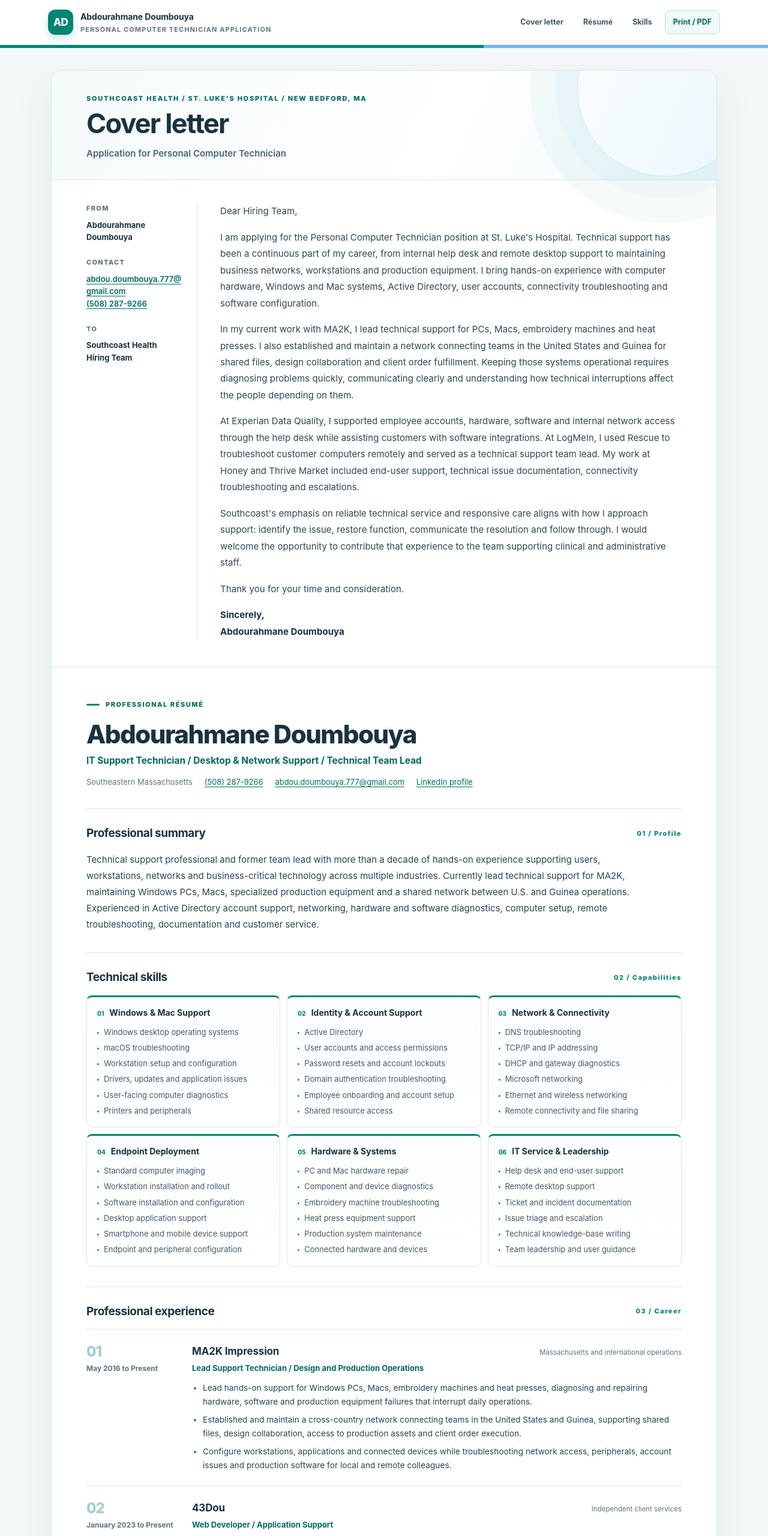
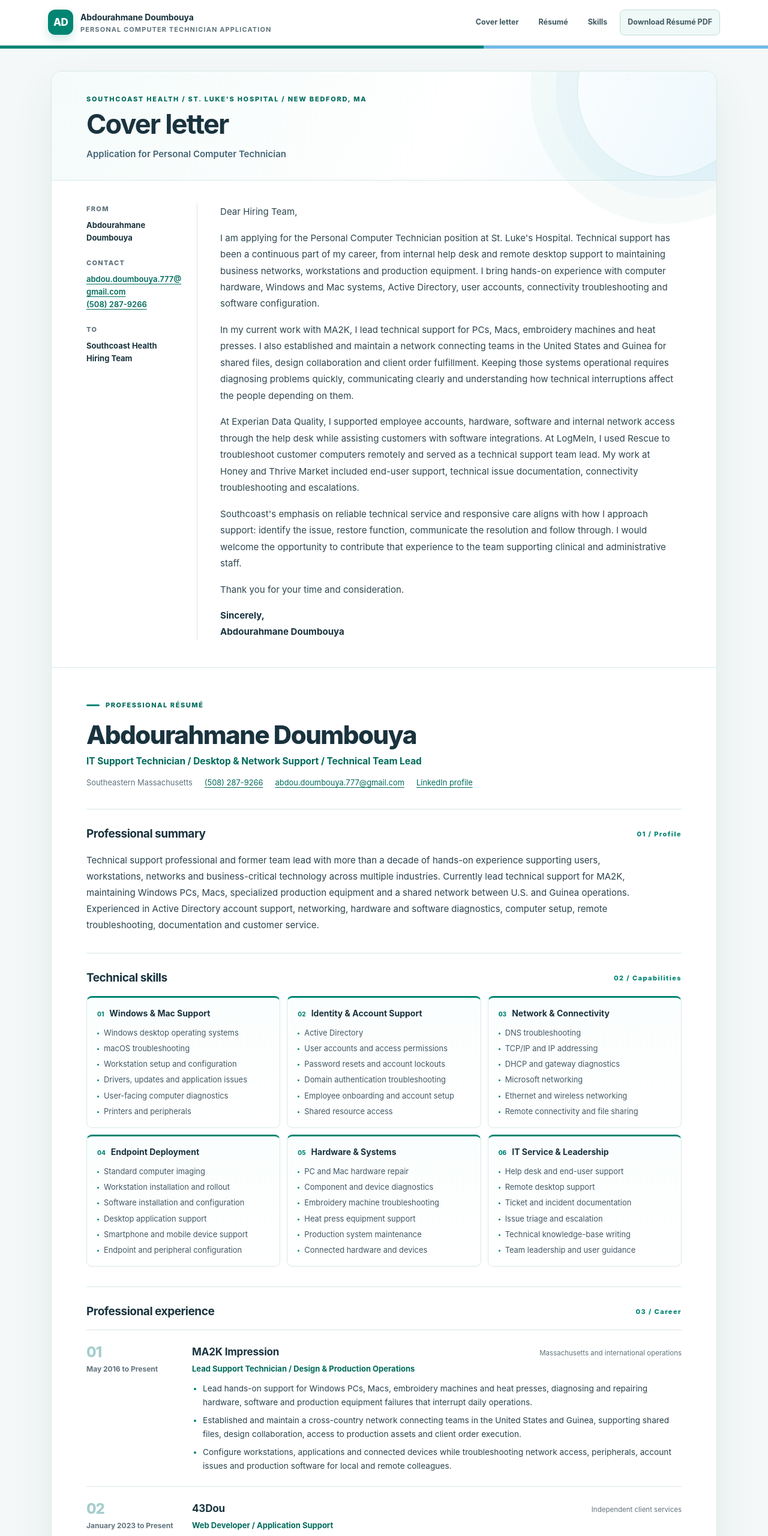
Before and after one commit to caliphsafe/soco-resume, a plain HTML site: page index.html in a window 1280 px wide. Shown: the top 2560 px of the page at 60% size. Drawn offline with Linux system fonts and the light colour scheme.

Commit message:
Add corrected résumé PDF and align application materials

```diff
--- a/index.html
+++ b/index.html
@@ -131,7 +131,7 @@ a{color:inherit;text-decoration:none}
 <a class="skip-link" href="#cover-letter">Skip to cover letter</a>
 <header class="site-top"><div class="top-inner">
   <a class="identity" href="#cover-letter" aria-label="Return to cover letter"><span class="monogram">AD</span><span><strong>Abdourahmane Doumbouya</strong><small>Personal Computer Technician application</small></span></a>
-  <nav class="navigation" aria-label="Application navigation"><a href="#cover-letter">Cover letter</a><a href="#resume">Résumé</a><a href="#technical-skills">Skills</a><button type="button" class="nav-print" onclick="window.print()" aria-label="Print or save this application as PDF">Print / PDF</button></nav>
+  <nav class="navigation" aria-label="Application navigation"><a href="#cover-letter">Cover letter</a><a href="#resume">Résumé</a><a href="#technical-skills">Skills</a><a class="nav-print" href="Abdourahmane_Doumbouya_Southcoast_IT_Support_Resume_v3.pdf" download>Download Résumé PDF</a></nav>
 </div></header>
 <div class="brand-rule" aria-hidden="true"></div>
 <div class="page"><div class="paper"><main>
@@ -174,7 +174,7 @@ a{color:inherit;text-decoration:none}
   <section class="resume-section" aria-labelledby="experience-heading"><div class="section-heading"><h2 id="experience-heading">Professional experience</h2><span class="section-code">03 / Career</span></div><div class="experience-list"><article class="job">
   <div class="job-meta"><span class="job-number">01</span><span class="job-date">May 2016 to Present</span></div>
   <div class="job-detail"><div class="job-heading"><h3>MA2K Impression</h3><span>Massachusetts and international operations</span></div>
-    <p class="job-role">Lead Support Technician / Design and Production Operations</p><ul><li>Lead hands-on support for Windows PCs, Macs, embroidery machines and heat presses, diagnosing and repairing hardware, software and production equipment failures that interrupt daily operations.</li><li>Established and maintain a cross-country network connecting teams in the United States and Guinea, supporting shared files, design collaboration, access to production assets and client order execution.</li><li>Configure workstations, applications and connected devices while troubleshooting network access, peripherals, account issues and production software for local and remote colleagues.</li></ul>
+    <p class="job-role">Lead Support Technician / Design &amp; Production Operations</p><ul><li>Lead hands-on support for Windows PCs, Macs, embroidery machines and heat presses, diagnosing and repairing hardware, software and production equipment failures that interrupt daily operations.</li><li>Established and maintain a cross-country network connecting teams in the United States and Guinea, supporting shared files, design collaboration, access to production assets and client order execution.</li><li>Configure workstations, applications and connected devices while troubleshooting network access, peripherals, account issues and production software for local and remote colleagues.</li></ul>
   </div>
 </article>
 <article class="job">
```
Also changed, not shown: 1 other file.
